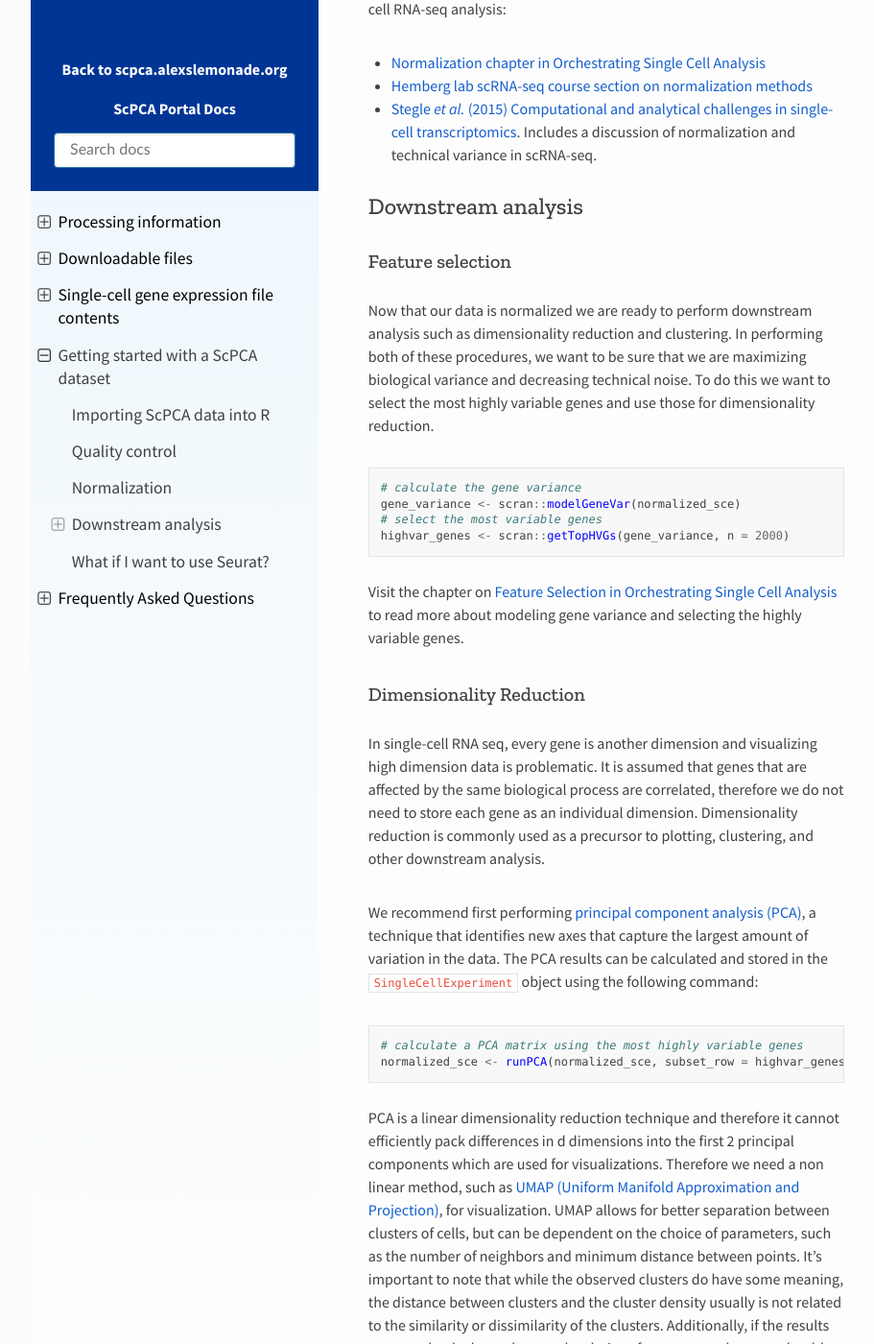
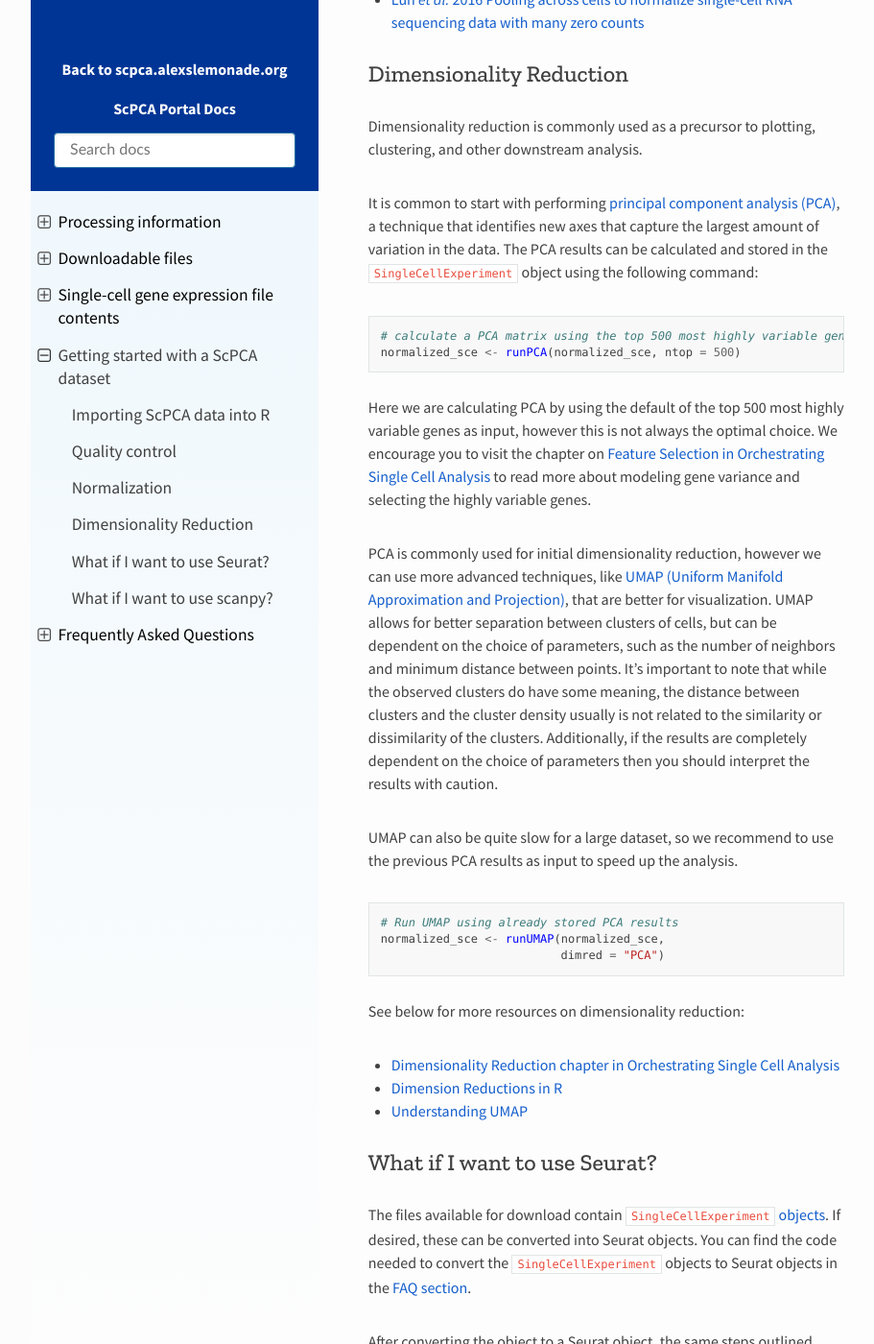
Before and after one commit to DongzeHE/scpca-docs, a Sphinx documentation site: the page built from docs/getting_started.md, in a window 1280 px wide and 1400 px high, scrolled down 3541 px. Shown: the whole window at 96% size, without its empty margins (158-1069 px from the left). Built offline with Sphinx 7.4.7 and the Read the Docs theme 2.0.0, drawn with Linux system fonts in a browser that asks for light colours; some of the changed text lies outside the part shown.

Commit message:
simplify explanations and add scanpy section

````diff
--- a/docs/getting_started.md
+++ b/docs/getting_started.md
@@ -38,47 +38,50 @@
 
 ## Quality control
 
-After we have imported the RDS file into R and accessed the `SingleCellExperiment` object, we can begin working with the data.
+After we have imported the RDS file into R and loaded the `SingleCellExperiment` object, we can begin working with the data.
 Before we perform any downstream steps, we recommend removing low quality cells from the dataset.
 Low quality cells include those with a higher percentage of reads from mitochondrial genes (i.e., those that are damaged or dying) and those with a lower number of total reads and unique genes identified (i.e., those with inefficient reverse transcription or PCR amplification).
 
-All `filtered.rds` objects include [`miQC`](https://bioconductor.org/packages/release/bioc/html/miQC.html) results that can be used to identify cells that should be removed prior to downstream analyses.
+All `filtered.rds` objects include [`miQC`](https://bioconductor.org/packages/release/bioc/html/miQC.html) results found in the {ref}`colData() of the SingleCellExperiment object<sce_file_contents:cell metrics>`.
 `miQC` jointly models the proportion of mitochondrial reads and the number of unique genes detected in each cell to calculate the probability of a cell being compromised (i.e., dead or damaged).
 High-quality cells are those with a low probability of being being compromised (< 0.75) or sufficiently low mitochondrial content.
-We have already incorporated the `miQC` results into the {ref}`colData() of the SingleCellExperiment object<sce_file_contents:cell metrics>`.
-All cells that are identified as low-quality cells will have `FALSE` in the `miQC_pass` column of the `colData()`.
+All cells that are identified as low-quality cells will have `FALSE` in the `miQC_pass` column of the `colData()` and can be removed prior to downstream analyses.
 
-The following commands can be used to remove those cells prior to downstream analysis:
+The following commands can be used to remove those cells:
 
 ```r
 # filter the `SingleCellExperiment`
 # the `$` notation denotes access to the colData slot of the `SingleCellExperiment` object
 filtered_sce <- sce[, which(sce$miQC_pass)]
 ```
+
 For more information on using `miQC` for filtering cells, see the following resources:
 - [`miQC` vignette](https://bioconductor.org/packages/release/bioc/vignettes/miQC/inst/doc/miQC.html)
 - [Hippen _et al._ 2021](https://doi.org/10.1371/journal.pcbi.1009290)
 
 You can also directly filter cells based on the number of unique genes, total reads, and fraction of mitochondrial reads.
-Using the function, [`scuttle::addPerCellQCMetrics()`](https://rdrr.io/github/LTLA/scuttle/man/addPerCellQCMetrics.html), we can calculate the total RNA counts, unique genes, and mitochondrial fraction for each cell and store the results in the `colData()`.
+We used the function [`scuttle::addPerCellQCMetrics()`](https://rdrr.io/github/LTLA/scuttle/man/addPerCellQCMetrics.html) to calculate these metrics and have included them in the `colData` of the filtered `SingleCellExperiment` objects.
+
+The following columns can be found in the `colData`:
+
+| Column name             | Contents                                                                                                                                                                                      |
+| ----------------------- | --------------------------------------------------------------------------------------------------------------------------|
+| `sum`                   | UMI count for RNA-seq data                                                                                                                           |
+| `detected`              | Number of genes detected (gene count > 0 )                                                                                                                                                    |
+| `subsets_mito_sum`      | UMI count of mitochondrial genes                                                                                                                                                              |
+| `subsets_mito_detected` | Number of mitochondrial genes detected                                                                                                                                                        |
+| `subsets_mito_percent`  | Percent of all UMI counts assigned to mitochondrial genes                                                                                                                                     |
+| `total`                 | Total UMI count for RNA-seq data and any alternative experiments (i.e., CITE-seq)                                                                                                             |
+
 These metrics can be used to directly filter the `SingleCellExperiment` object based on informed minimum thresholds.
-The `filtered.rds` files contain `SingleCellExperiment` objects with these metrics added to the `colData()` and you can read more about all metrics that are included in the {ref}`cell metrics section of the SingleCellExperiment file contents<sce_file_contents:cell metrics>`.
 
 If you are planning to filter low quality cells using these hard cutoffs, we encourage you to read more about the various metrics and plot the distribution of each metric before deciding on which cells to exclude.
 The chapter on [Quality Control in Orchestrating Single Cell Analysis](http://bioconductor.org/books/3.13/OSCA.basic/quality-control.html#quality-control) provides a nice guide to checking diagnostic plots and then choosing cutoffs.
 
 ## Normalization
 
-Single-cell RNA sequencing inherently comes with technical confounders that, if not accounted for, can impact the interpretation of downstream analysis.
-Technical variables include differences in sequencing depth and cell size across cells in a single-cell library ([Stegle _et al._ 2015](https://doi.org/10.1038/nrg3833).)
-
-If we were to proceed with downstream analysis such as differential gene expression and cell clustering without accounting for such effects, these technical problems could impact the overall conclusions.
-We need to normalize our data to account for the technical variation between cells in our data and maximize biological variation, allowing us to make more accurate conclusions from downstream analysis.
-
-We recommend using the `scran` and `scater` packages to estimate size factors based on a pool or cluster of cells ([Lun _et al._ 2016](https://doi.org/10.1186/s13059-016-0947-7)).
-Here, before calculating size factors, cells are first pooled into clusters based on similar patterns of gene expression using an approximation of principal component analysis (PCA).
-Once cells are assigned to a cluster, size factors are computed for each pool first and then "deconvolved" across each cell in the pool.
-You can read more about implementing this method from the [Normalization by deconvolution chapter in Orchestrating Single Cell Analysis](http://bioconductor.org/books/3.13/OSCA.basic/normalization.html#normalization-by-deconvolution).
+The provided data contains unnormalized raw counts.
+We recommend using the `scran` and `scater` packages to add normalized counts to the `SingleCellExperiment` object.
 
 Follow these steps to perform normalization using `scran` and `scater`:
 
@@ -98,45 +101,29 @@
 - [Normalization chapter in Orchestrating Single Cell Analysis](http://bioconductor.org/books/3.14/OSCA.basic/normalization.html)
 - [Hemberg lab scRNA-seq course section on normalization methods](https://www.singlecellcourse.org/basic-quality-control-qc-and-exploration-of-scrna-seq-datasets.html#normalization-theory)
 - [Stegle _et al._ (2015) Computational and analytical challenges in single-cell transcriptomics](https://doi.org/10.1038/nrg3833).  Includes a discussion of normalization and technical variance in scRNA-seq.
+- [Lun _et al._ 2016 Pooling across cells to normalize single-cell RNA sequencing data with many zero counts](https://doi.org/10.1186/s13059-016-0947-7)
 
-## Downstream analysis
+## Dimensionality Reduction
 
-### Feature selection
+ Dimensionality reduction is commonly used as a precursor to plotting, clustering, and other downstream analysis.
 
-Now that our data is normalized we are ready to perform downstream analysis such as dimensionality reduction and clustering.
-In performing both of these procedures, we want to be sure that we are maximizing biological variance and decreasing technical noise.
-To do this we want to select the most highly variable genes and use those for dimensionality reduction.
-
-```r
-# calculate the gene variance
-gene_variance <- scran::modelGeneVar(normalized_sce)
-# select the most variable genes
-highvar_genes <- scran::getTopHVGs(gene_variance, n = 2000)
-```
-
-Visit the chapter on [Feature Selection in Orchestrating Single Cell Analysis](http://bioconductor.org/books/3.13/OSCA.basic/feature-selection.html#feature-selection) to read more about modeling gene variance and selecting the highly variable genes.
-
-### Dimensionality Reduction
-
-In single-cell RNA seq, every gene is another dimension and visualizing high dimension data is problematic.
-It is assumed that genes that are affected by the same biological process are correlated, therefore we do not need to store each gene as an individual dimension.
-Dimensionality reduction is commonly used as a precursor to plotting, clustering, and other downstream analysis.
-
-We recommend first performing [principal component analysis (PCA)](http://bioconductor.org/books/3.13/OSCA.basic/dimensionality-reduction.html#principal-components-analysis), a technique that identifies new axes that capture the largest amount of variation in the data.
+It is common to start with performing [principal component analysis (PCA)](http://bioconductor.org/books/3.13/OSCA.basic/dimensionality-reduction.html#principal-components-analysis), a technique that identifies new axes that capture the largest amount of variation in the data.
 The PCA results can be calculated and stored in the `SingleCellExperiment` object using the following command:
 
 ```r
-# calculate a PCA matrix using the most highly variable genes
-normalized_sce <- runPCA(normalized_sce, subset_row = highvar_genes)
+# calculate a PCA matrix using the top 500 most highly variable genes (default)
+normalized_sce <- runPCA(normalized_sce, ntop = 500)
 ```
 
-PCA is a linear dimensionality reduction technique and therefore it cannot efficiently pack differences in d dimensions into the first 2 principal components which are used for visualizations.
-Therefore we need a non linear method, such as [UMAP (Uniform Manifold Approximation and Projection)](http://bioconductor.org/books/3.13/OSCA.basic/dimensionality-reduction.html#uniform-manifold-approximation-and-projection), for visualization.
+Here we are calculating PCA by using the default of the top 500 most highly variable genes as input, however this is not always the optimal choice.
+We encourage you to visit the chapter on [Feature Selection in Orchestrating Single Cell Analysis](http://bioconductor.org/books/3.13/OSCA.basic/feature-selection.html#feature-selection) to read more about modeling gene variance and selecting the highly variable genes.
+
+PCA is commonly used for initial dimensionality reduction, however we can use more advanced techniques, like [UMAP (Uniform Manifold Approximation and Projection)](http://bioconductor.org/books/3.13/OSCA.basic/dimensionality-reduction.html#uniform-manifold-approximation-and-projection), that are better for visualization.
 UMAP allows for better separation between clusters of cells, but can be dependent on the choice of parameters, such as the number of neighbors and minimum distance between points.
 It's important to note that while the observed clusters do have some meaning, the distance between clusters and the cluster density usually is not related to the similarity or dissimilarity of the clusters.
 Additionally, if the results are completely dependent on the choice of parameters then you should interpret the results with caution.
 
-UMAP can also be quite slow for a large dataset, so it's recommended to run UMAP with the top 50 principal components, speeding up the analysis.
+UMAP can also be quite slow for a large dataset, so we recommend to use the previous PCA results as input to speed up the analysis.
 
 ```r
 # Run UMAP using already stored PCA results
@@ -162,3 +149,18 @@
 - [Getting started tutorial in Seurat](https://satijalab.org/seurat/articles/pbmc3k_tutorial.html) including quality control, normalization, and dimensionality reduction.
 - [Converting Seurat objects to and from a `SingleCellExperiment`](https://satijalab.org/seurat/articles/conversion_vignette.html)
 - [Harvard Chan Bioinformatics Core course on single-cell RNA-seq analysis with Seurat](https://hbctraining.github.io/scRNA-seq_online/schedule/links-to-lessons.html)
+
+
+## What if I want to use scanpy?
+
+There are a variety of ways to convert the counts data into a python convertible format.
+We have found that one of the more efficient ways is to first convert the counts data into 10x format using [`DropletUtils::write10xCounts()`](https://rdrr.io/bioc/DropletUtils/man/write10xCounts.html) and then read the files into Python using the [`scanpy` package](https://scanpy.readthedocs.io/en/stable/).
+
+You can find the code needed to perform these steps outlined in the {ref}`FAQ section on using Python<FAQ:what if i want to use python instead of r?>`.
+
+After creating an `AnnData` object in `scanpy`, the same steps outlined above (quality control, filtering, normalization, dimensionality reduction) can be followed but using functions available as part of the `scanpy` package.
+
+Here are some resources that can be used to get you started working with `AnnData` objects:
+- [Preprocessing and clustering tutorial in scanpy](https://scanpy-tutorials.readthedocs.io/en/latest/pbmc3k.html)
+- [Converting directly from R to Python](https://theislab.github.io/scanpy-in-R/#converting-from-r-to-python)
+- [Homepage for scanpy tutorials](https://scanpy.readthedocs.io/en/latest/tutorials.html)
````
